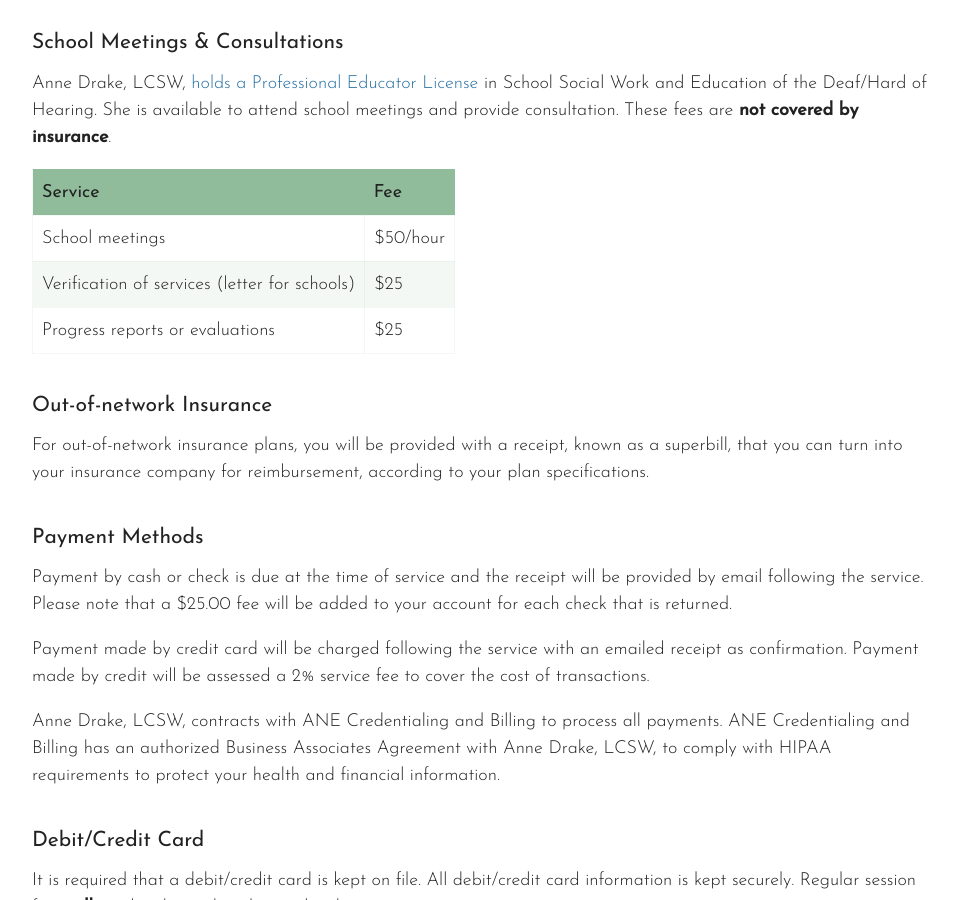
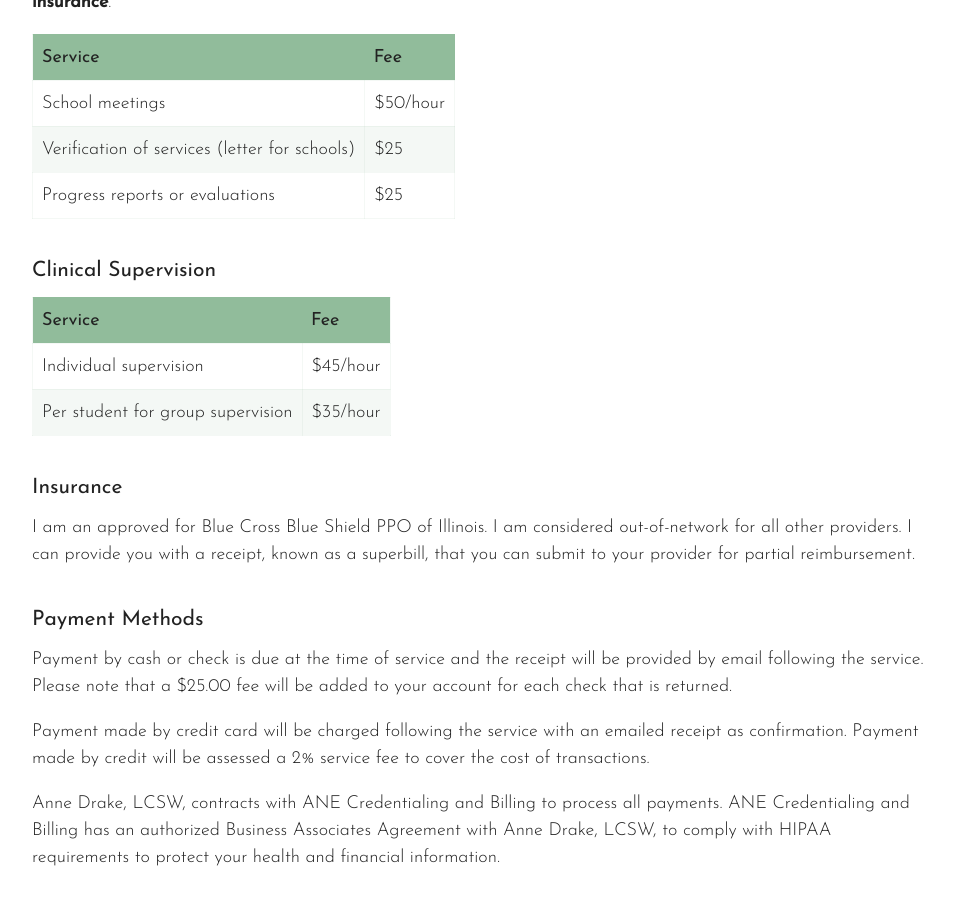
Before and after one commit to annedrakelcsw/annedrakelcsw.github.io, a Jekyll site: the page built from payments.html, in a window 1280 px wide and 900 px high, scrolled down 1424 px. Shown: the whole window, without its empty margins (160-1118 px from the left). Built offline with Jekyll 4.4.1, drawn with Linux system fonts in a browser that asks for light colours; nearby versions of some CDN libraries; some of the changed text lies outside the part shown.

Commit message:
Resubmitting 4/4/18 changes
Clinical supervision and revised financial policy PDF

```diff
--- a/_data/faqs.yml
+++ b/_data/faqs.yml
@@ -14,13 +14,13 @@
   answer: As a Licensed Clinical Social Worker, I am trained to work with all ages of clients and address a variety of needs. I currently work with clients from ages 4 through adulthood.
 
 - question: Do you accept insurance?
-  answer: I am currently in the process of becoming a provider for Blue Cross Blue Shield of Illinois, but I am not able to accept insurance at this time. I will be considered out-of-network for all other providers. I can provide you with a receipt, known as a superbill, that you can submit to your provider for partial reimbursement.
+  answer: I am an approved for Blue Cross Blue Shield PPO of Illinois. I am considered out-of-network for all other providers. I can provide you with a receipt, known as a superbill, that you can submit to your provider for partial reimbursement.
 
 - question: Do you have to give my child a diagnosis?
   answer: Insurance providers require a diagnosis in order for services to be reimbursed. If you choose to use insurance, I must provide a diagnosis. For this reason, many parents will choose to pay out of pocket rather than use insurance. There are some insurance plans that will not cover certain diagnoses, such as those pertaining to adjustments or relationship issues. Insurance companies may also limit the number of sessions a client can use based on of their diagnosis or pay for only certain types of treatment, influencing the overall treatment process without client's best interest in mind.
 
 - question: When and how do I pay you for the session?
-  answer: Payment is due at the time of the session. I accept cash, check, credit cards (including HAS cards.) Payment made by credit card will be assessed a $2.00 service fee to cover the cost of transactions. I am not able to accept payment via apps, such as Zelle or Venmo, at this time. Please see the <a href="payments.html">Payments Policy</a> page for specific information regarding payments.
+  answer: Payment is due at the time of the session. I accept cash, check, and credit cards, including Health Savings Account (HSA) cards. Payment made by credit card will be assessed a $2.00 service fee to cover the cost of transactions. I am not able to accept payment via apps, such as Zelle or Venmo, at this time. Please see the <a href="payments.html">Payments Policy</a> page for specific information regarding payments.
 
 - question: What are your hours?
   answer: I work Sunday through Thursday by appointment. Weekend and after school hours are the most popular and can be harder to get. If you live near the office and have some flexibility, please consider a before-school appointment for more availability.
--- a/index.html
+++ b/index.html
@@ -27,6 +27,8 @@ title: Services
       <li>Classroom consultations and observations</li>
       <li>Executive functioning skills (such as time management, test preparation, long-term project management, organization)</li>
     </ul>
+    <h3>Clinical supervision:</h3>
+    <p>For those seeking clinical social work licensure in Illinois</p>
   </div>
 </section>
 <section class="clearfix" id="why-play-therapy">
--- a/payments.html
+++ b/payments.html
@@ -5,11 +5,6 @@ title: Payment Policies
 <section>
   <h2>{{ page.title }}</h2>
   <p>Payment is due at time of service.</p>
-  {% for entry in site.data.faqs %}
-    {% if entry.question == "Do you accept insurance?" %}
-      {% include note.html content=entry.answer %}
-    {% endif %}
-  {% endfor %}
 
 </section>
 <section>
@@ -77,9 +72,33 @@ title: Payment Policies
   </table>
 </section>
 <section>
-  <h3>Out-of-network Insurance</h3>
-  <p>For out-of-network insurance plans, you will be provided with a receipt, known as a superbill, that you
-can turn into your insurance company for reimbursement, according to your plan specifications.</p>
+  <h3>Clinical Supervision</h3>
+  <table>
+    <thead>
+      <tr>
+        <th>Service</th>
+        <th>Fee</th>
+      </tr>
+    </thead>
+    <tbody>
+      <tr>
+        <td>Individual supervision</td>
+        <td>&#36;45/hour</td>
+      </tr>
+      <tr>
+        <td>Per student for group supervision</td>
+        <td>&#36;35/hour</td>
+      </tr>
+    </tbody>
+  </table>
+</section>
+<section>
+  <h3>Insurance</h3>
+  {% for entry in site.data.faqs %}
+    {% if entry.question == "Do you accept insurance?" %}
+      <p>{{ entry.answer }}</p>
+    {% endif %}
+  {% endfor %}
 </section>
 <section>
   <h3>Payment Methods</h3>
```
Also changed, not shown: 1 other file.
